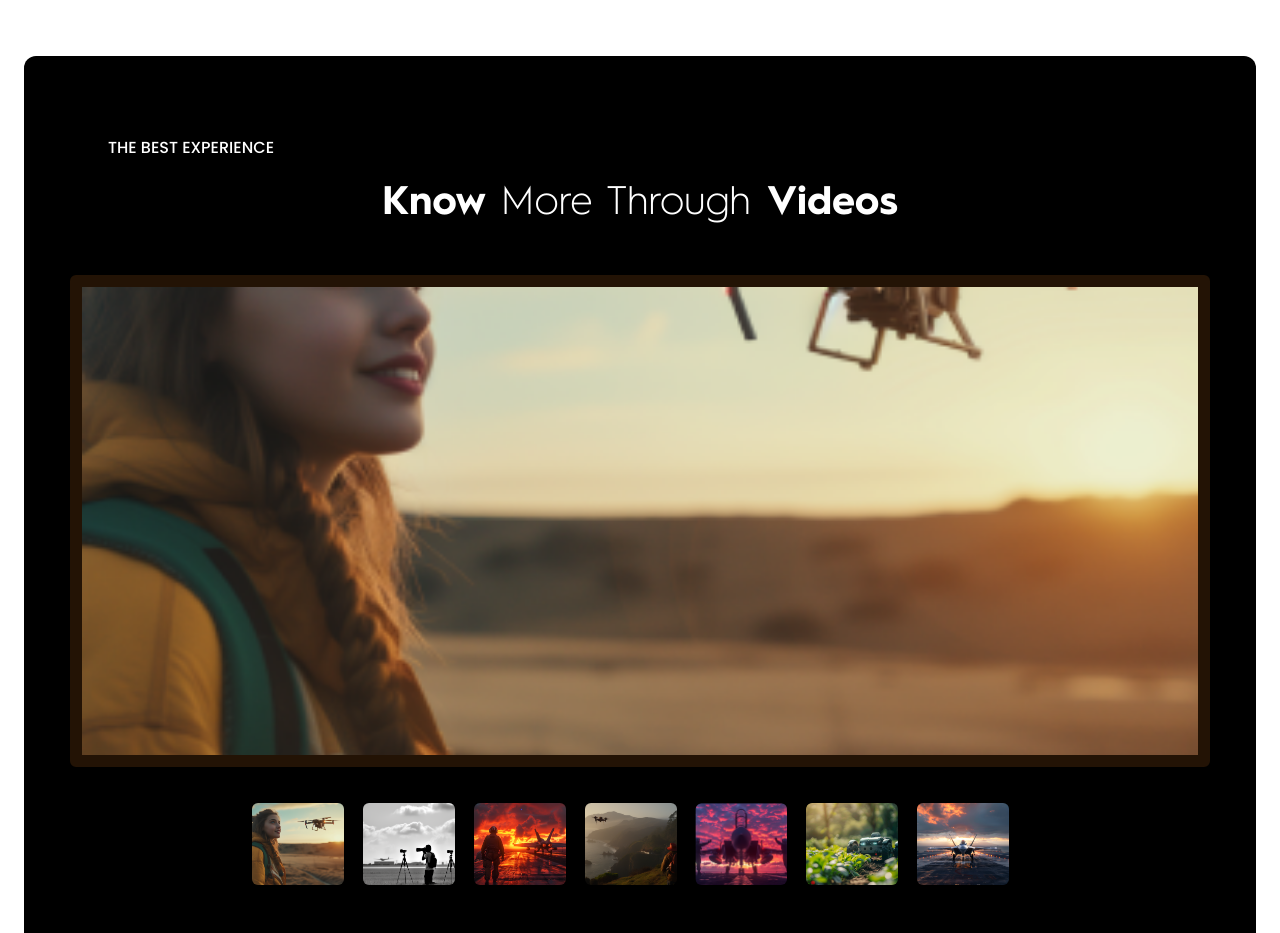
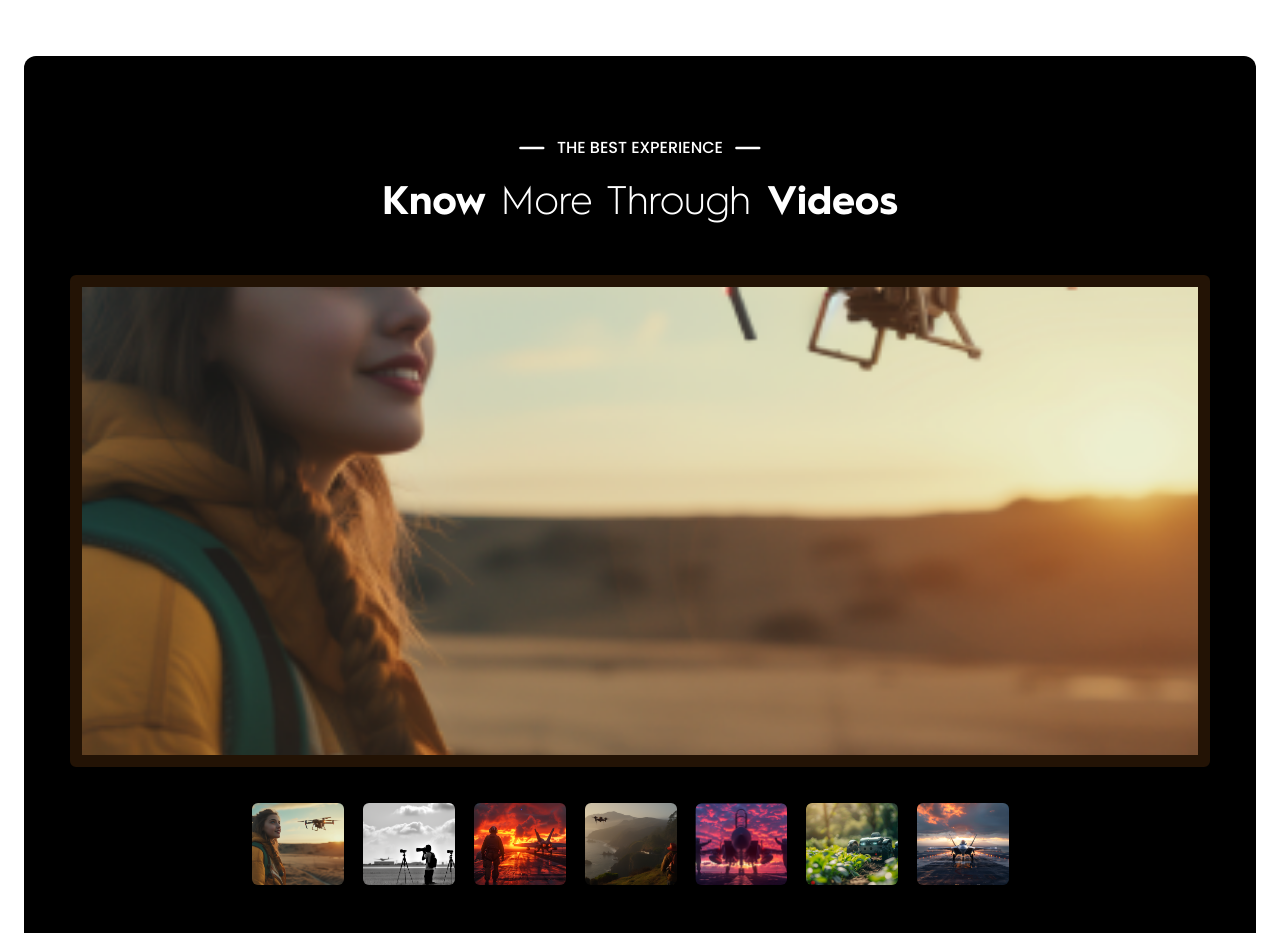
Before and after one commit to Ap-Developer-18/testing, a React (Create React App) app: page / in a window 1280 px wide. Shown: the part 2840-3773 px from the top of the page. Built offline with nearby package versions, Linux system fonts and the light colour scheme.

Commit message:
work on slider that is completed

```diff
--- a/src/components/Experience.jsx
+++ b/src/components/Experience.jsx
@@ -4,7 +4,6 @@ import Heading from './common/Heading';
 
 import { Swiper, SwiperSlide } from 'swiper/react';
 
-// Import Swiper styles
 import 'swiper/css';
 import 'swiper/css/free-mode';
 import 'swiper/css/navigation';
@@ -16,14 +15,11 @@ import { EX_DATA } from '../utils/helper';
 
 const Experience = () => {
   const [thumbsSwiper, setThumbsSwiper] = useState(null);
-  const isBgWhite = false;
-
   return (
     <div className="px-6 mx-auto">
       <div className={`max-w-[1391px] mx-auto rounded-xl py-6 sm:py-8 md:py-12 lg:py-20 bg-black`}>
         <div className="container max-w-[1188px] max-sm:!px-3 max-md:!px-4">
-          <SectionName mainText='text-white' textName='THE BEST EXPERIENCE'
-            bgColor={isBgWhite ? 'black' : 'white'} />
+          <SectionName className={`justify-center`} bgWhite={true} mainText='text-white' textName='THE BEST EXPERIENCE' />
           <Heading className="text-white text-center" firstText="Know&nbsp;" simpleText="More Through" secondText="Videos" />
           <div>
             <Swiper
--- a/src/components/common/SectionName.jsx
+++ b/src/components/common/SectionName.jsx
@@ -1,12 +1,12 @@
 import React from 'react'
 import Icons from './Icons'
 
-const SectionName = ({ textName, className, mainText, bgColor }) => {
+const SectionName = ({ textName, className, mainText, bgWhite }) => {
   return (
     <div className={`flex max-lg:justify-start items-center gap-3 ${className}`}>
-      <Icons className={`stroke-${bgColor === 'white' ? 'white' : 'black'}`} iconName='underline' />
+      <Icons className={`${bgWhite ? "stroke-white" : "stroke-black"}`} iconName='underline' />
       <span className={`font-medium text-base leading-150 text-black tracing-[34%] uppercase ${mainText}`}>{textName}</span>
-      <Icons className={`stroke-${bgColor === 'white' ? 'white' : 'black'}`} iconName='underline' />
+      <Icons className={`${bgWhite ? "stroke-white" : "stroke-black"}`} iconName='underline' />
     </div>
   )
 }
```
